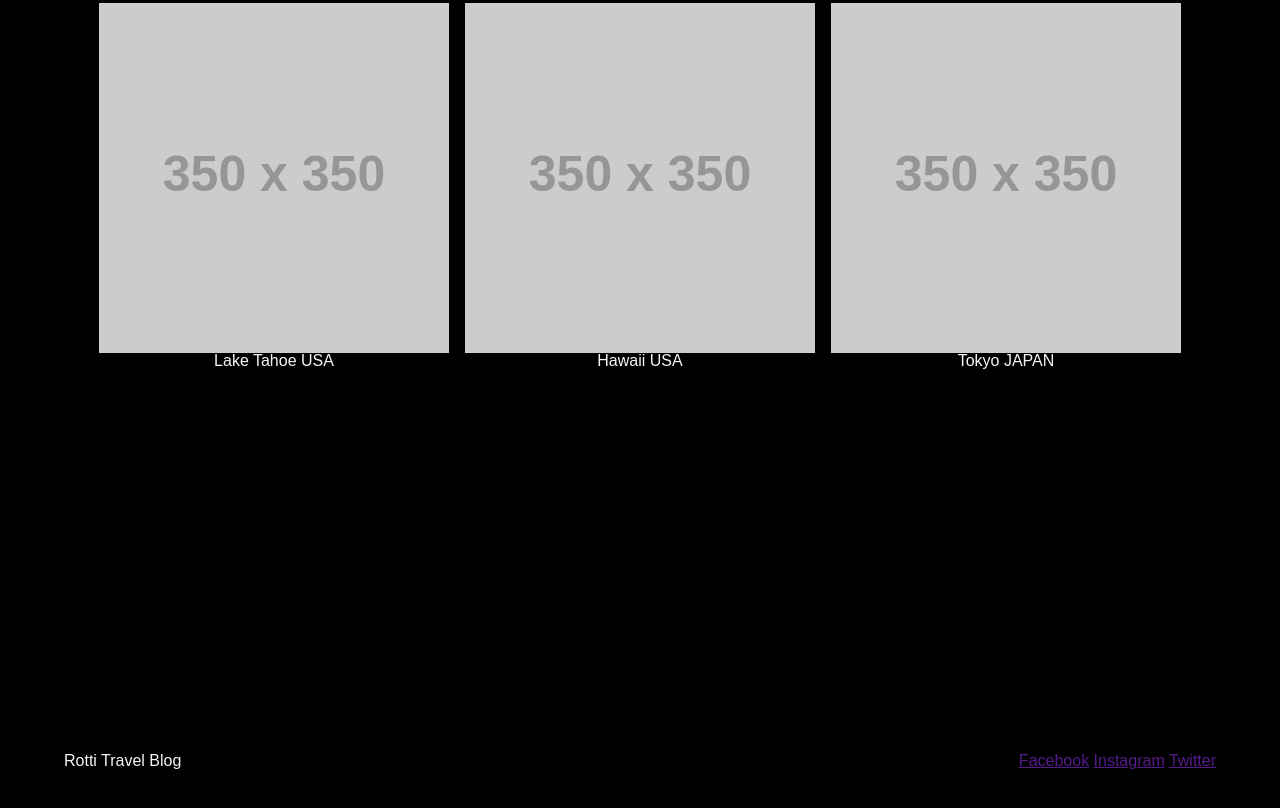
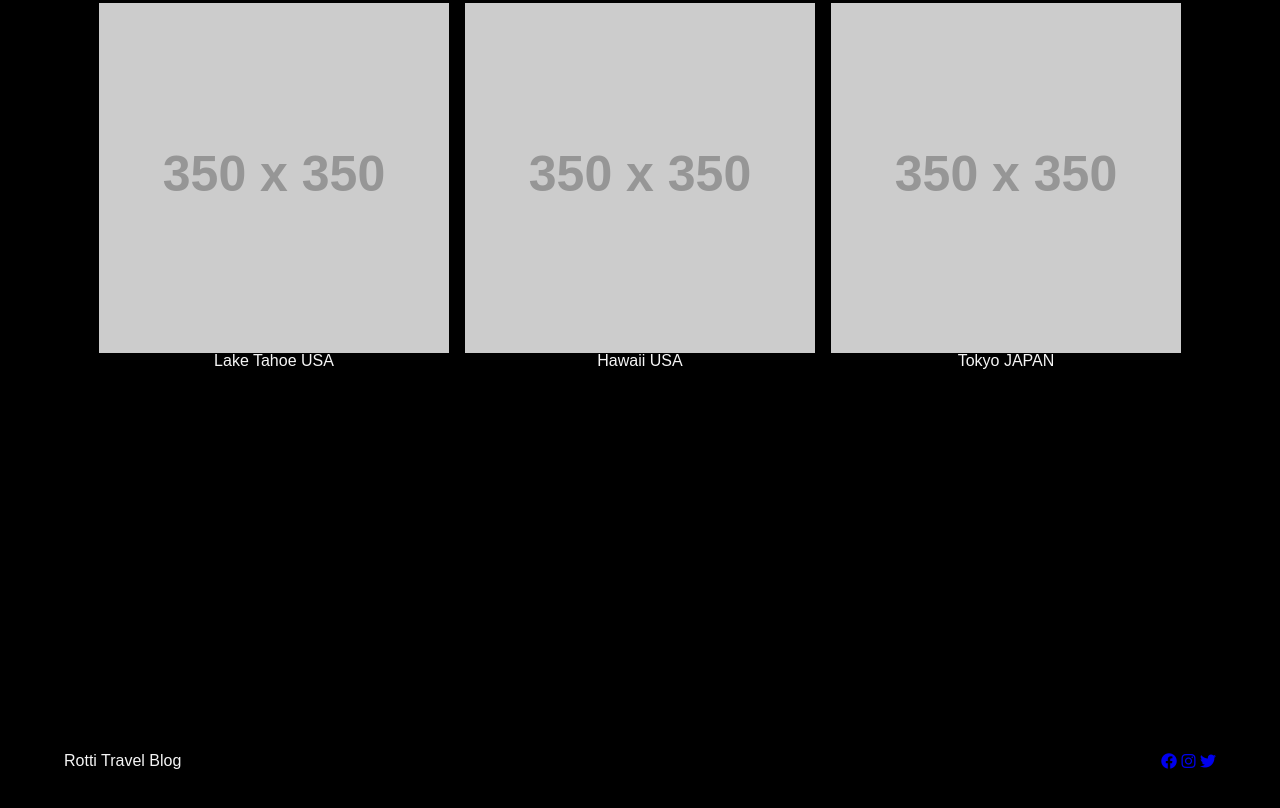
Before and after one commit to rnguyen89/travel-site, a website: page src/index.html in a window 1280 px wide. Shown: the part 574-1382 px from the top of the page. Drawn offline with nearby package versions, Linux system fonts and the light colour scheme; files that its build step writes are made by us from their sources; placeholder pictures from the web are drawn by us; a web font is replaced by a local one.

Commit message:
added social icons and links to footer

```diff
--- a/src/index.html
+++ b/src/index.html
@@ -65,9 +65,15 @@
     <footer class="container">
       <p>Rotti Travel Blog</p>
       <div class="socials">
-        <a href="" class="">Facebook</a>
-        <a href="" class="">Instagram</a>
-        <a href="" class="">Twitter</a>
+        <a href="https://www.facebook.com/" target="_blank" class=""
+          ><i class="fa-brands fa-facebook"></i
+        ></a>
+        <a href="https://www.instagram.com" target="_blank" class=""
+          ><i class="fa-brands fa-instagram"></i
+        ></a>
+        <a href="https://www.twitter.com" target="_blank" class=""
+          ><i class="fa-brands fa-twitter"></i
+        ></a>
       </div>
     </footer>
 
```
Also changed, not shown: dist/index.html.
